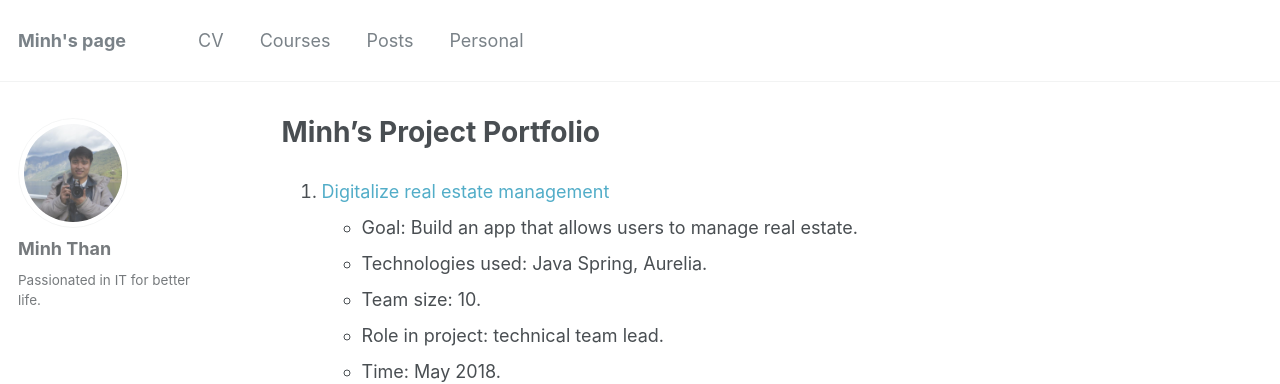
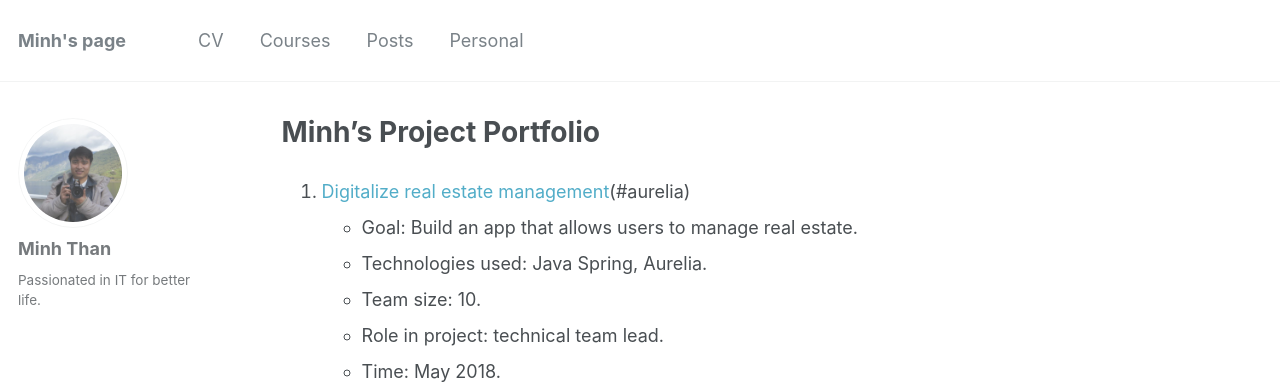
Before and after one commit to thanqminh/thanqminh.github.io, a Jekyll site: the page built from portfolio.md, in a window 1280 px wide and 900 px high. Shown: the top 384 px of the window. Built offline with Jekyll 4.4.1, drawn with Linux system fonts in a browser that asks for light colours.

Commit message:
add anchors to aurelia & cdf

```diff
--- a/portfolio.md
+++ b/portfolio.md
@@ -5,7 +5,7 @@
 permalink: /portfolio
 sidebar: true
 ---
-1.  [Digitalize real estate management](https://openwt.com/en/cases/increasing-efficiency-real-estate-through-360-customer-view){:target="_blank"}
+1.  [Digitalize real estate management](https://openwt.com/en/cases/increasing-efficiency-real-estate-through-360-customer-view){:target="_blank"}(#aurelia)
 * Goal: Build an app that allows users to manage real estate.
 * Technologies used: Java Spring, Aurelia.
 * Team size: 10.
```
Also changed, not shown: other parts of portfolio.md (+1 -1 lines).
